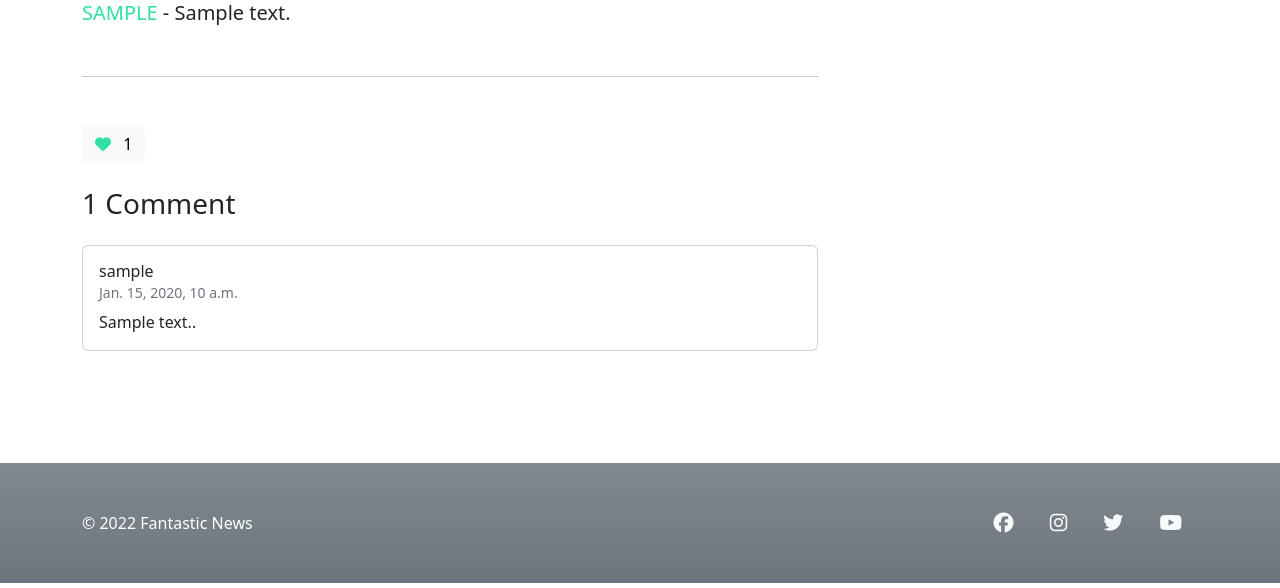
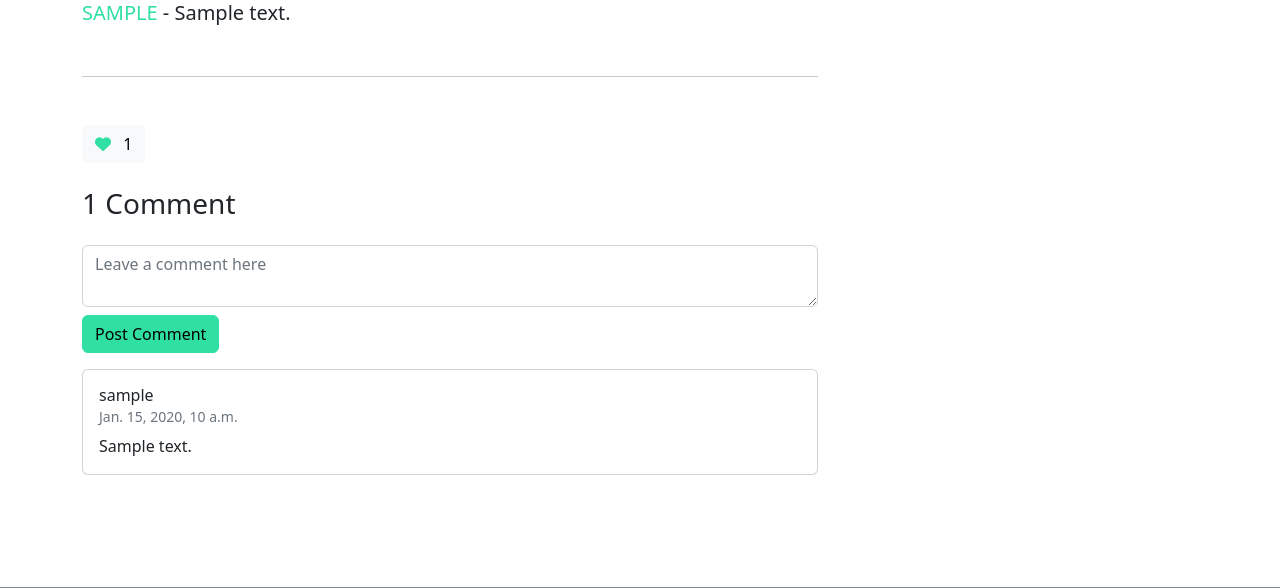
Before and after one commit to Cushione/fantastic-news, a Django app: a page that uses news/templates/article_detail.html in a window 1280 px wide. Shown: the part 551-1139 px from the top of the page. Run offline with Django 3.2, Linux system fonts and the light colour scheme; a user stored in the database is signed in; tables that the repository leaves empty hold one stand-in row (values such as "Sample post"); some libraries are stand-ins or nearby versions.

Commit message:
Add comment form

```diff
--- /dev/null
+++ b/news/forms.py
@@ -0,0 +1,8 @@
+from .models import Comment
+from django import forms
+
+
+class CommentForm(forms.ModelForm):
+    class Meta:
+        model = Comment
+        fields = ('content',)
--- a/news/templates/article_detail.html
+++ b/news/templates/article_detail.html
@@ -51,13 +51,25 @@
             Comments
             {% endif %}
         </h3>
-
+        {% if not user.is_authenticated %}
+        <p>
+            <a href="{% url 'member:login' %}?next={{request.path}}" class="link-dark">Log in</a>
+            or
+            <a href="{% url 'member:register' %}?next={{request.path}}" class="link-dark">register</a>
+            to join the discussion.</p>
+        {% else %}
+        <form class="mb-3" method="POST">
+            {% csrf_token %}
+            <textarea class="form-control" name="content" placeholder="Leave a comment here" id="comment_box"></textarea>
+            <button type="submit" class="btn btn-primary mt-2">Post Comment</button>
+        </form>
+        {% endif %}
         {% for comment in comments %}
         <div class="card mb-3">
             <div class="card-body">
                 <h5 class="card-title fs-6">{{comment.author}}</h5>
                 <h6 class="card-subtitle mb-2 text-secondary small">{{comment.created_on}}</h6>
-                <p class="card-text">{{comment.content}}.</p>
+                <p class="card-text">{{comment.content}}</p>
             </div>
         </div>
         {% endfor %}
--- a/news/views.py
+++ b/news/views.py
@@ -2,6 +2,8 @@ from django.core.paginator import Paginator
 from django.shortcuts import render, get_object_or_404, redirect, reverse
 from django.views import View
 from .models import Article
+from .forms import CommentForm
+from django.contrib import messages
 
 def Home(request):
 	queryset = Article.objects.filter(status=1)
@@ -35,9 +37,26 @@ class ArticleDetail(View):
 			{
 				"article": article,
 				"comments": comments,
-				"liked": liked
+				"liked": liked,
+				"comment_form": CommentForm()
 			},
 		)
+
+	def post(self, request, slug, *args, **kwargs):
+		queryset = Article.objects.filter(status=1)
+		article = get_object_or_404(queryset, slug=slug)
+
+		comment_form = CommentForm(data=request.POST)
+
+		if comment_form.is_valid():
+			comment = comment_form.save(commit=False)
+			comment.author = request.user
+			comment.article = article
+			comment.save()
+		else:
+			messages.error(request, "Invalid comment.")
+
+		return redirect(reverse('news:article_detail', args=[slug]))
 
 class ArticleLike(View):
 	def post(self, request, slug, *args, **kwargs):
```
